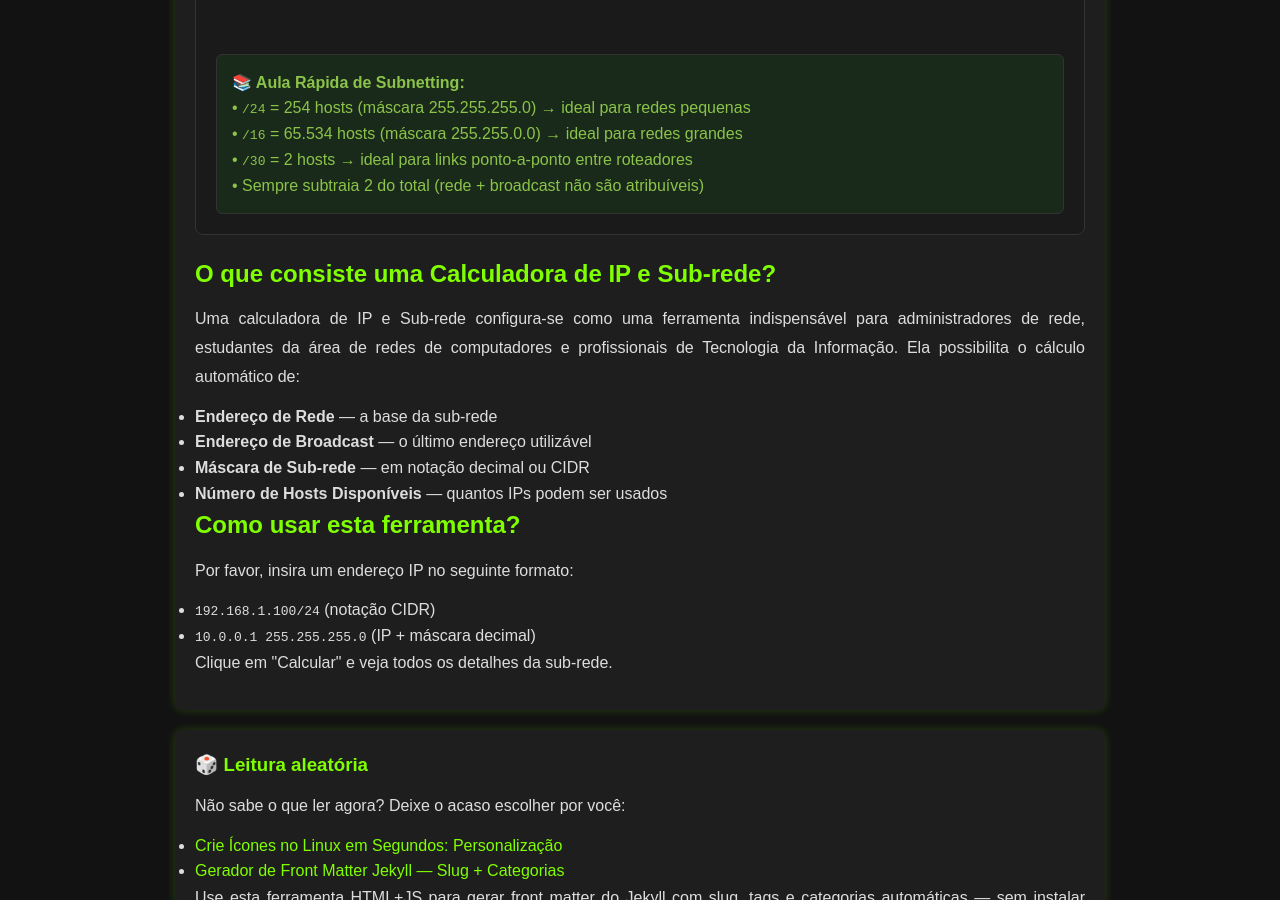
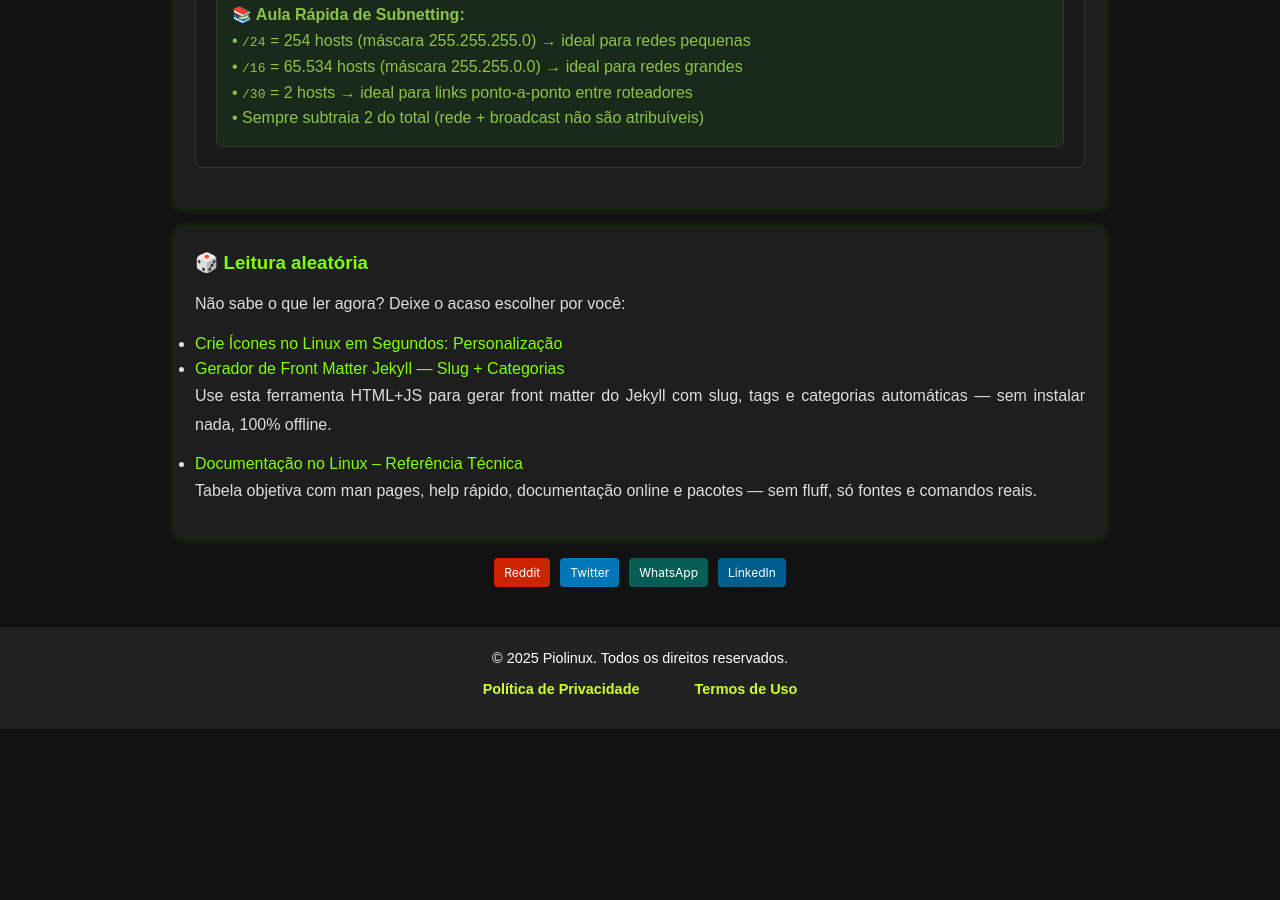
Before and after one commit to Piolinux/piolinux-site, a Jekyll site: the page built from _pages/_tools/calculadora-de-ip-e-subnet-online-ipv4-cidr.html, in a window 1280 px wide and 900 px high, scrolled down 739 px. Built offline with Jekyll 4.4.1, drawn with Linux system fonts in a browser that asks for light colours; after the commit the page ends 1468 px from its top, so only the background shows below that; some of the changed text lies outside the part shown.

Commit message:
Update calculadora-de-ip-e-subnet-online-ipv4-cidr.html

```diff
--- a/_pages/_tools/calculadora-de-ip-e-subnet-online-ipv4-cidr.html
+++ b/_pages/_tools/calculadora-de-ip-e-subnet-online-ipv4-cidr.html
@@ -54,25 +54,6 @@ tags: [ip, subnet, cidr, rede, sysadmin, ipv4, redes-de-computadores, broadcast]
 
 
 
-  <div class="seo-content">
-    <h2>O que consiste uma Calculadora de IP e Sub-rede?</h2>
-    <p>Uma calculadora de IP e Sub-rede configura-se como uma ferramenta indispensável para administradores de rede, estudantes da área de redes de computadores e profissionais de Tecnologia da Informação. Ela possibilita o cálculo automático de:</p>
-    <ul>
-      <li><strong>Endereço de Rede</strong> — a base da sub-rede</li>
-      <li><strong>Endereço de Broadcast</strong> — o último endereço utilizável</li>
-      <li><strong>Máscara de Sub-rede</strong> — em notação decimal ou CIDR</li>
-      <li><strong>Número de Hosts Disponíveis</strong> — quantos IPs podem ser usados</li>
-    </ul>
-
-    <h2>Como usar esta ferramenta?</h2>
-    <p>Por favor, insira um endereço IP no seguinte formato:</p>
-    <ul>
-      <li><code>192.168.1.100/24</code> (notação CIDR)</li>
-      <li><code>10.0.0.1 255.255.255.0</code> (IP + máscara decimal)</li>
-    </ul>
-    <p>Clique em "Calcular" e veja todos os detalhes da sub-rede.</p>
-
-     </div>
 </section>
 
 
```
